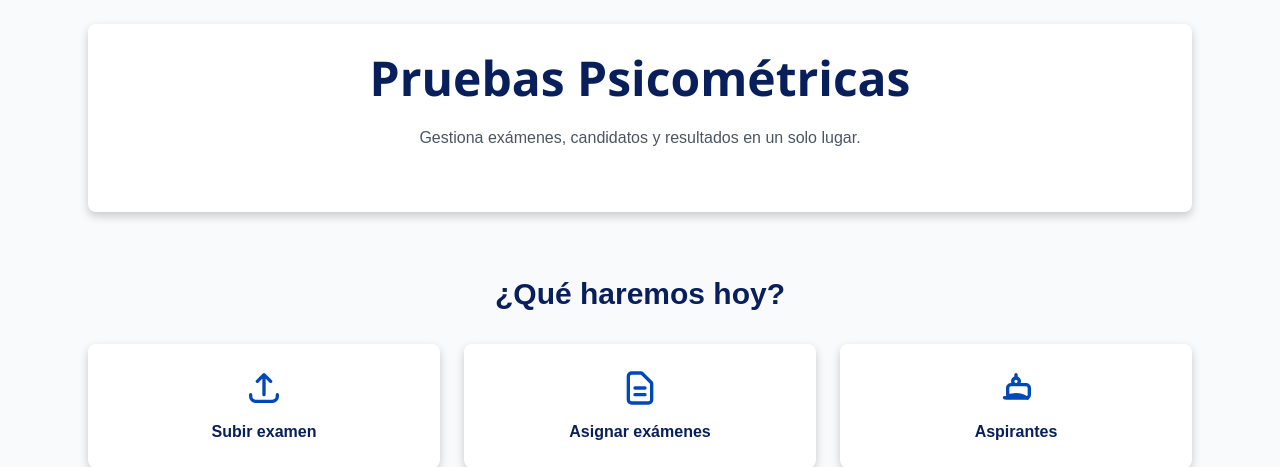
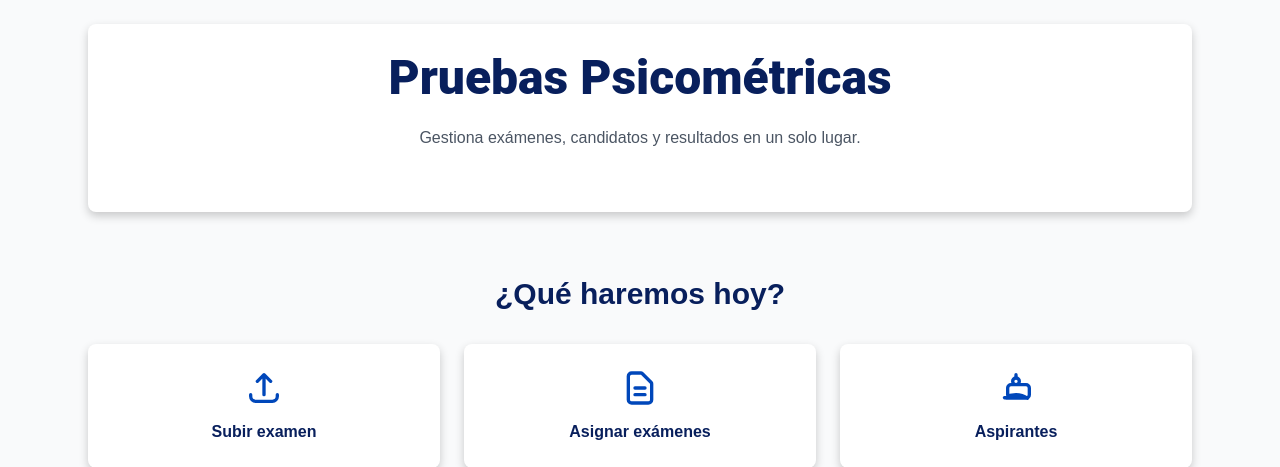
Before and after one commit to SistemasForgesa/RH-PSICOMETRICO, a FastAPI app: page /rh/ in a window 1280 px wide. Shown: the part 80-547 px from the top of the page. Run offline with FastAPI, Linux system fonts and the light colour scheme; data that the repository does not hold is empty; some libraries are stand-ins or nearby versions.

Commit message:
Update bbva.css

```diff
--- a/app/static/css/bbva.css
+++ b/app/static/css/bbva.css
@@ -22,7 +22,8 @@ h1, h2, h3 {
 
 h1 {
     font-size: 2.5em; /* Tamaño más grande para el título principal */
-    font-family: 'Segoe UI', Roboto, 'Helvetica Neue', Arial, sans-serif;
+    /* Nueva tipografía para el h1 principal: Roboto */
+    font-family: 'Roboto', sans-serif;
     text-align: center; /* Asegurar centrado */
     margin-bottom: 0.5em; /* Espacio debajo del h1 */
 }
```
